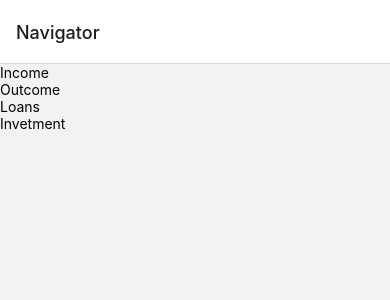
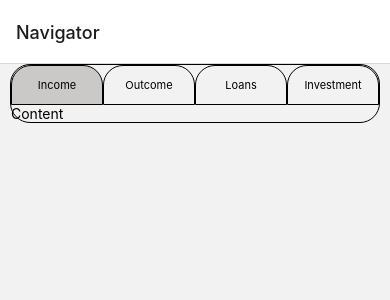
Before and after one commit to Haskiro/RN-test, a React Native app: screen / in a window 390 px wide. Shown: the top 300 px of the page. Built offline with nearby package versions, Linux system fonts and the light colour scheme.

Commit message:
head of navigator with switch tabs created. active tab highlighted

```diff
--- a/package.json
+++ b/package.json
@@ -9,6 +9,7 @@
     "web": "expo start --web"
   },
   "dependencies": {
+    "@react-native-masked-view/masked-view": "0.2.8",
     "@react-navigation/material-top-tabs": "^6.6.2",
     "@react-navigation/native": "^6.1.6",
     "@react-navigation/stack": "^6.3.16",
@@ -20,8 +21,7 @@
     "react-native-pager-view": "6.1.2",
     "react-native-safe-area-context": "4.5.0",
     "react-native-screens": "~3.20.0",
-    "react-native-tab-view": "^3.5.1",
-    "@react-native-masked-view/masked-view": "0.2.8"
+    "react-native-tab-view": "^3.5.1"
   },
   "devDependencies": {
     "@babel/core": "^7.20.0",
--- a/src/components/container/Container.tsx
+++ b/src/components/container/Container.tsx
@@ -4,7 +4,7 @@ import { View } from "react-native";
 interface IContainerProps extends PropsWithChildren {}
 
 const Container: FC<IContainerProps> = ({ children }) => {
-  return <View style={{ paddingHorizontal: 16 }}>{children}</View>;
+  return <View style={{ paddingHorizontal: 10 }}>{children}</View>;
 };
 
 export default Container;
--- a/src/components/tab-switch/TabSwitch.tsx
+++ b/src/components/tab-switch/TabSwitch.tsx
@@ -1,16 +1,22 @@
 import { FC } from "react";
-import { View, Text } from "react-native";
+import { View, Text, TouchableOpacity } from "react-native";
 import styles from "./styles";
+import { transactionTypes } from "../../constants/transactionTypes";
 
 export interface ITabSwitchProps {
   title: string;
+  isActive: boolean;
+  setActiveTab: (value: transactionTypes) => void;
 }
 
-const TabSwitch: FC<ITabSwitchProps> = ({ title }) => {
+const TabSwitch: FC<ITabSwitchProps> = ({ title, isActive, setActiveTab }) => {
   return (
-    <View style={styles.body}>
-      <Text>{title}</Text>
-    </View>
+    <TouchableOpacity
+      onPress={() => setActiveTab(title as transactionTypes)}
+      style={[styles.body, isActive && styles.active]}
+    >
+      <Text style={styles.text}>{title}</Text>
+    </TouchableOpacity>
   );
 };
 
--- a/src/components/tab-switch/styles.ts
+++ b/src/components/tab-switch/styles.ts
@@ -1,5 +1,24 @@
 import { StyleSheet } from "react-native";
 
 export default StyleSheet.create({
-  body: {},
+  body: {
+    paddingHorizontal: 15,
+    paddingVertical: 12,
+    borderWidth: 1,
+    borderColor: "black",
+    borderTopLeftRadius: 20,
+    borderTopRightRadius: 20,
+    borderStyle: "solid",
+    flexBasis: "25%",
+  },
+
+  active: {
+    backgroundColor: "#cbc8c8",
+  },
+
+  text: {
+    textAlign: "center",
+    whiteSpace: "nowrap",
+    fontSize: 11,
+  },
 });
--- a/src/constants/transactionTypes.ts
+++ b/src/constants/transactionTypes.ts
@@ -2,5 +2,5 @@ export enum transactionTypes {
   INCOME = "Income",
   OUTCOME = "Outcome",
   LOANS = "Loans",
-  INVESTMENT = "Invetment",
+  INVESTMENT = "Investment",
 }
--- a/src/navigation/Navigation.tsx
+++ b/src/navigation/Navigation.tsx
@@ -3,6 +3,7 @@ import { createStackNavigator } from "@react-navigation/stack";
 import Navigator from "../screens/navigator/Navigator";
 import { screens } from "../constants/screens";
 import Home from "../screens/home/Home";
+import Container from "../components/container/Container";
 
 const Navigation: FC = () => {
   const Stack = createStackNavigator();
@@ -10,7 +11,14 @@ const Navigation: FC = () => {
   return (
     <Stack.Navigator initialRouteName={screens.NAVIGATOR}>
       <Stack.Screen name={screens.HOME} component={Home} />
-      <Stack.Screen name={screens.NAVIGATOR} component={Navigator} />
+      <Stack.Screen
+        name={screens.NAVIGATOR}
+        children={() => (
+          <Container>
+            <Navigator />
+          </Container>
+        )}
+      />
     </Stack.Navigator>
   );
 };
--- a/src/screens/navigator/Navigator.tsx
+++ b/src/screens/navigator/Navigator.tsx
@@ -13,13 +13,19 @@ const Navigator: FC = () => {
   );
 
   return (
-    <View>
+    <View style={styles.container}>
+      <View style={styles.switchList}>
+        {Object.values(transactionTypes).map((item) => (
+          <TabSwitch
+            key={item}
+            title={item}
+            isActive={activeTab === item}
+            setActiveTab={setActiveTab}
+          />
+        ))}
+      </View>
       <View>
-        <FlatList
-          style={styles.list}
-          data={Object.values(transactionTypes)}
-          renderItem={({ item }) => <TabSwitch title={item}></TabSwitch>}
-        />
+        <Text>Content</Text>
       </View>
     </View>
   );
--- a/src/screens/navigator/styles.ts
+++ b/src/screens/navigator/styles.ts
@@ -5,7 +5,12 @@ export default StyleSheet.create({
     borderWidth: 1,
     borderStyle: "solid",
     borderColor: "black",
-    borderRadius: 5,
+    borderRadius: 20,
+  },
+
+  switchList: {
+    // width: "100%",
+    flexDirection: "row",
   },
 
   list: {},
```
Also changed, not shown: 1 other file (tests, documents, lock files or other folders).
